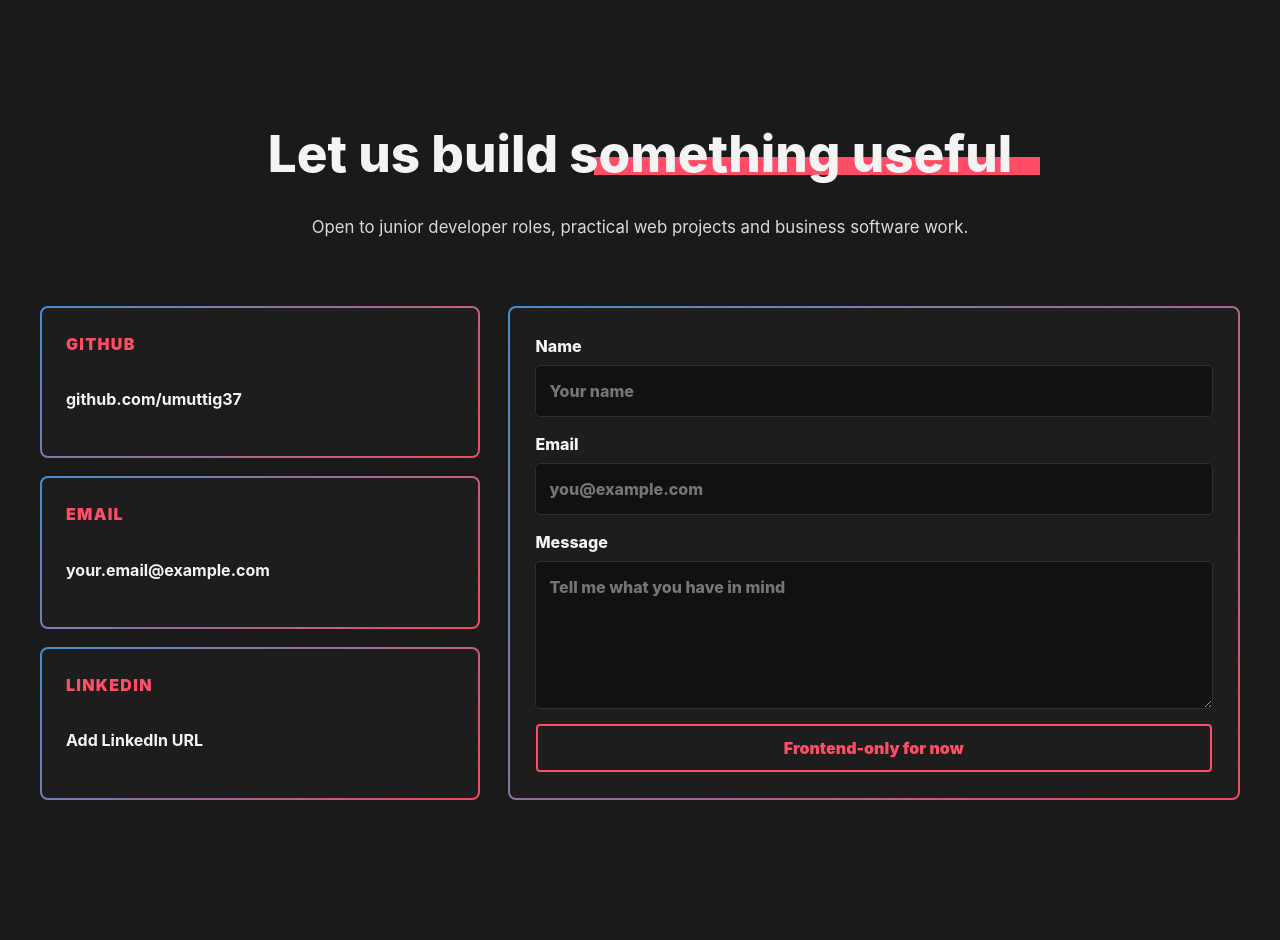
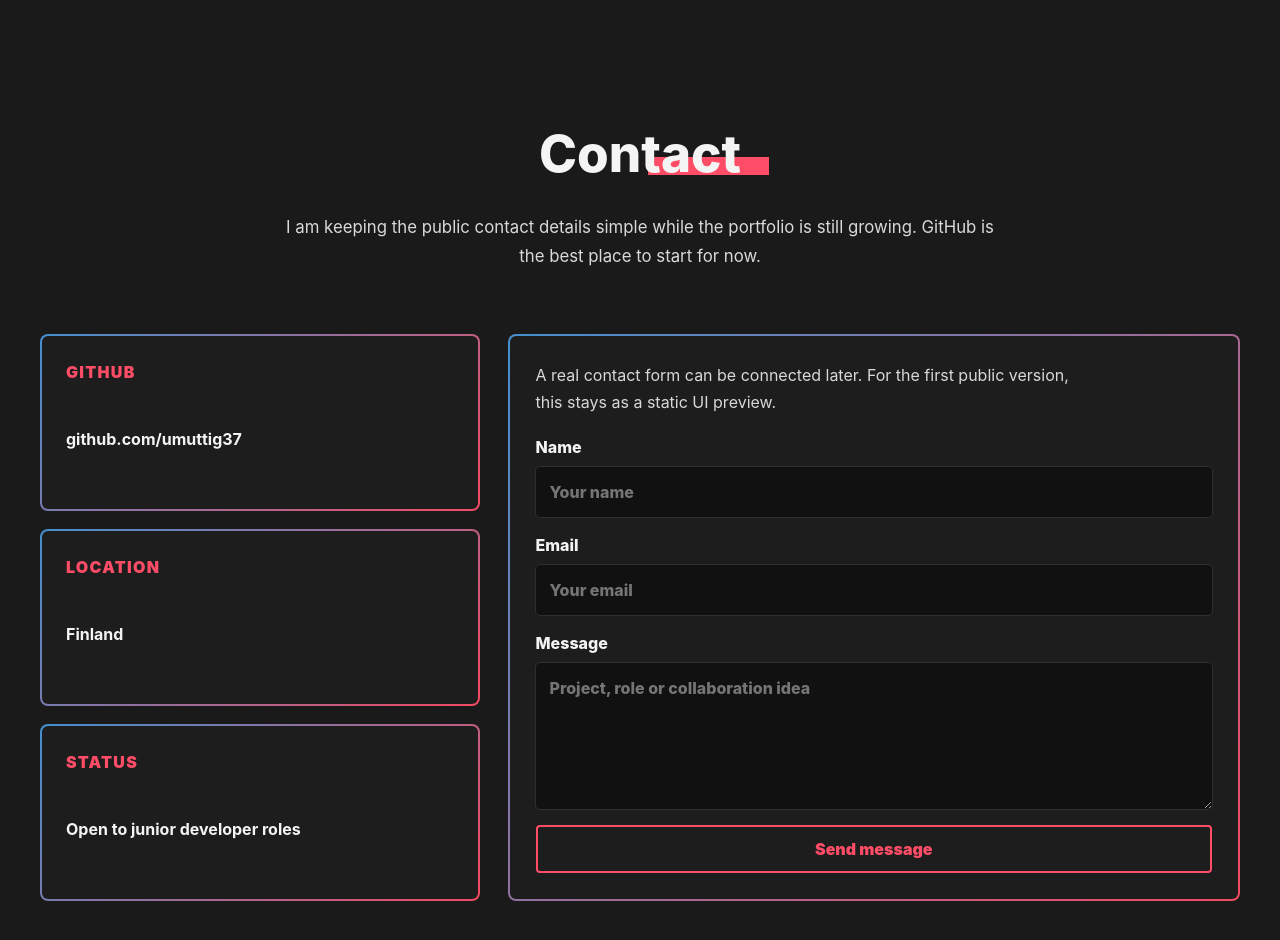
Before and after one commit to umuttig37/UmutPortfolio, a React (Vite) app: page / in a window 1280 px wide. Shown: the part 3020-3960 px from the top of the page. Before the commit the page ends 3912 px from the top, so only its background shows below. Built offline with nearby package versions, Linux system fonts and the light colour scheme.

Commit message:
polished contact section

```diff
--- a/src/App.css
+++ b/src/App.css
@@ -273,6 +273,7 @@ main {
 
 .project-card,
 .contact-links a,
+.contact-info-card,
 .contact-form {
   border: 2px solid transparent;
   border-radius: 8px;
@@ -420,7 +421,8 @@ main {
   gap: 18px;
 }
 
-.contact-links a {
+.contact-links a,
+.contact-info-card {
   display: grid;
   gap: 10px;
   padding: 24px;
@@ -428,17 +430,39 @@ main {
   text-decoration: none;
 }
 
-.contact-links span {
+.contact-links a {
+  transition: transform 180ms ease;
+}
+
+.contact-links a:hover,
+.contact-links a:focus-visible {
+  transform: translateY(-3px);
+}
+
+.contact-links span,
+.contact-info-card span {
   color: #ff4d67;
   font-weight: 900;
   letter-spacing: 0.08em;
   text-transform: uppercase;
 }
 
+.contact-info-card strong,
+.contact-links strong {
+  line-height: 1.35;
+}
+
 .contact-form {
   display: grid;
   gap: 16px;
   padding: 26px;
+}
+
+.contact-form-intro {
+  max-width: 560px;
+  margin: 0 0 4px;
+  color: #d8d8d8;
+  line-height: 1.65;
 }
 
 .contact-form label {
--- a/src/components/Contact.tsx
+++ b/src/components/Contact.tsx
@@ -1,9 +1,15 @@
 import { SectionHeading } from './SectionHeading'
 
-const contactLinks = [
+type ContactItem = {
+  label: string
+  value: string
+  href?: string
+}
+
+const contactLinks: ContactItem[] = [
   { label: 'GitHub', value: 'github.com/umuttig37', href: 'https://github.com/umuttig37' },
-  { label: 'Email', value: 'your.email@example.com', href: 'mailto:your.email@example.com' },
-  { label: 'LinkedIn', value: 'Add LinkedIn URL', href: '#' },
+  { label: 'Location', value: 'Finland' },
+  { label: 'Status', value: 'Open to junior developer roles' },
 ]
 
 export function Contact() {
@@ -11,32 +17,42 @@ export function Contact() {
     <section className="contact-section section-shell" id="contact">
       <SectionHeading
         eyebrow="Contact"
-        title="Let us build something useful"
-        text="Open to junior developer roles, practical web projects and business software work."
+        title="Contact"
+        text="I am keeping the public contact details simple while the portfolio is still growing. GitHub is the best place to start for now."
       />
       <div className="contact-layout">
         <div className="contact-links" aria-label="Contact links">
           {contactLinks.map((link) => (
-            <a key={link.label} href={link.href} target={link.href.startsWith('http') ? '_blank' : undefined} rel="noreferrer">
-              <span>{link.label}</span>
-              <strong>{link.value}</strong>
-            </a>
+            link.href ? (
+              <a key={link.label} href={link.href} target="_blank" rel="noreferrer">
+                <span>{link.label}</span>
+                <strong>{link.value}</strong>
+              </a>
+            ) : (
+              <div className="contact-info-card" key={link.label}>
+                <span>{link.label}</span>
+                <strong>{link.value}</strong>
+              </div>
+            )
           ))}
         </div>
-        <form className="contact-form" aria-label="Frontend-only contact form">
+        <form className="contact-form" aria-label="Contact form preview" onSubmit={(event) => event.preventDefault()}>
+          <p className="contact-form-intro">
+            A real contact form can be connected later. For the first public version, this stays as a static UI preview.
+          </p>
           <label>
             Name
             <input type="text" name="name" placeholder="Your name" />
           </label>
           <label>
             Email
-            <input type="email" name="email" placeholder="you@example.com" />
+            <input type="email" name="email" placeholder="Your email" />
           </label>
           <label>
             Message
-            <textarea name="message" placeholder="Tell me what you have in mind" rows={5} />
+            <textarea name="message" placeholder="Project, role or collaboration idea" rows={5} />
           </label>
-          <button type="button">Frontend-only for now</button>
+          <button type="submit">Send message</button>
         </form>
       </div>
     </section>
```
